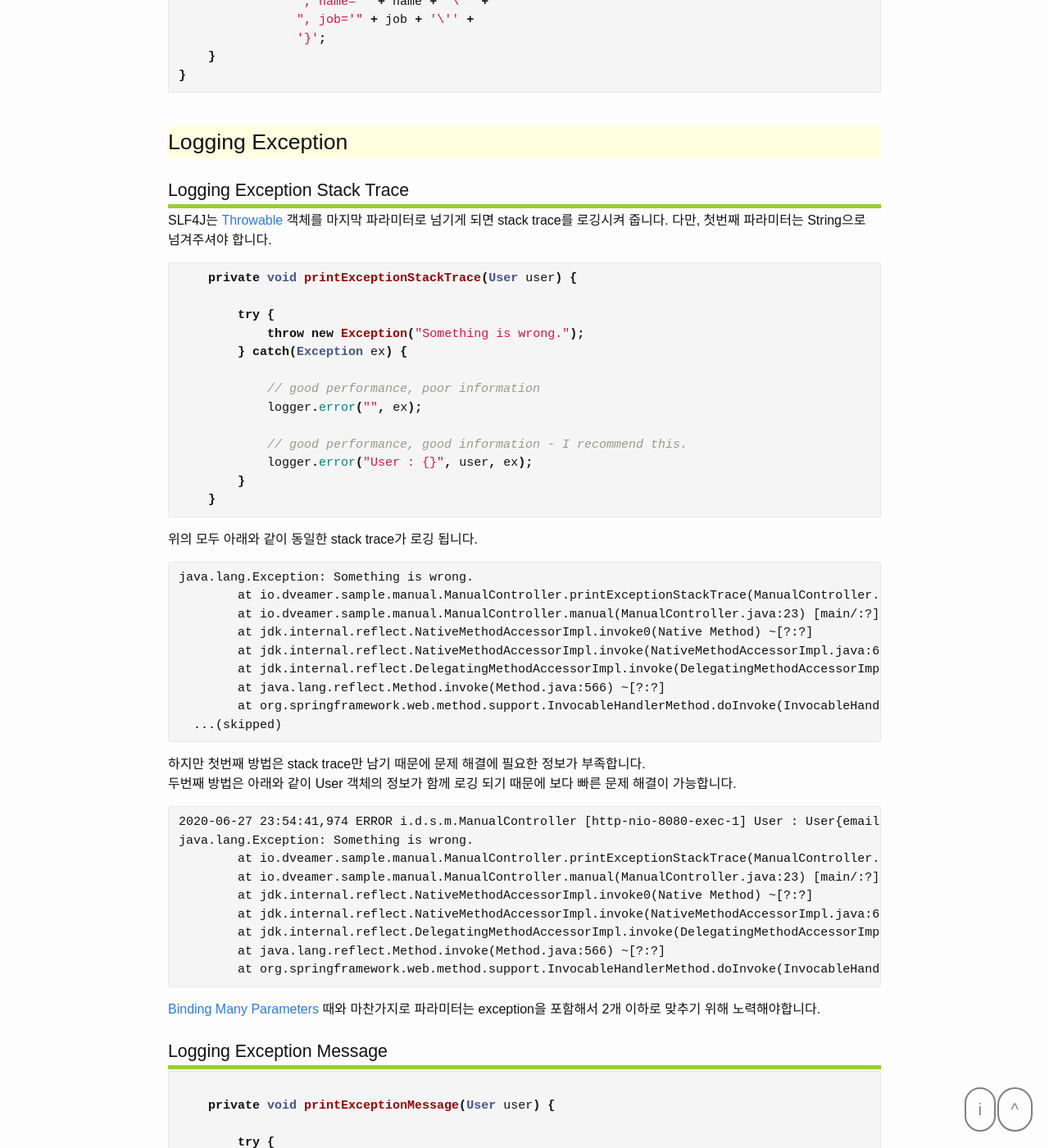
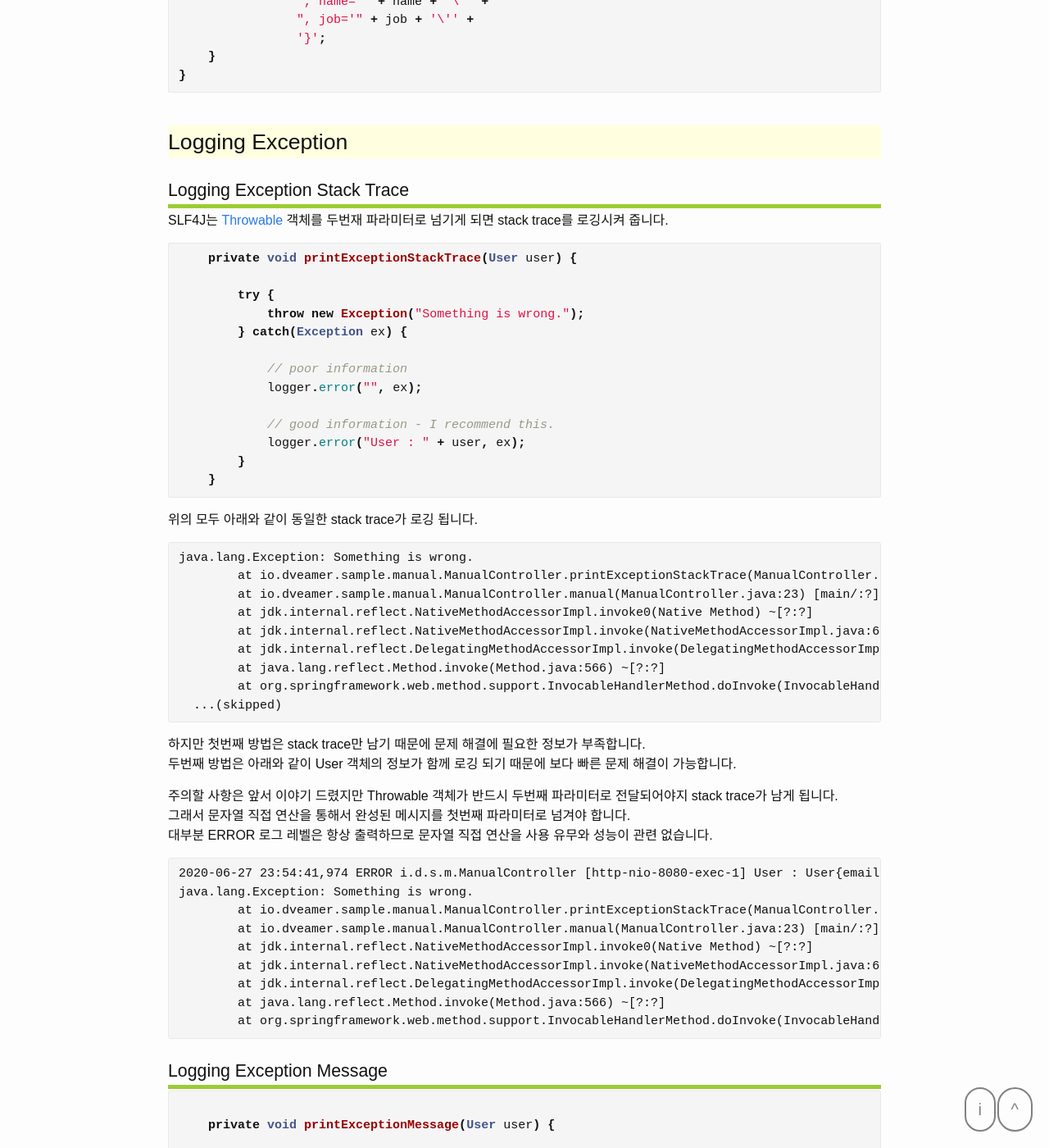
Before and after one commit to dveamer/dveamer.github.io, a Jekyll site: the page built from _posts/BackEnd/2020-06-27-HowToUseSlf4j.md, in a window 1280 px wide and 1400 px high, scrolled down 6840 px. Shown: the whole window at 82% size. Built offline with Jekyll 4.4.1, drawn with Linux system fonts in a browser that asks for light colours; some of the changed text lies outside the part shown.

Commit message:
homepage

```diff
--- a/_posts/BackEnd/2020-06-27-HowToUseSlf4j.md
+++ b/_posts/BackEnd/2020-06-27-HowToUseSlf4j.md
@@ -313,7 +313,7 @@ public class User {
 ## Logging Exception Stack Trace
 
 
-SLF4J는 [Throwable](https://cr.openjdk.java.net/~iris/se/11/latestSpec/api/java.base/java/lang/Throwable.html) 객체를 마지막 파라미터로 넘기게 되면 stack trace를 로깅시켜 줍니다. 다만, 첫번째 파라미터는 String으로 넘겨주셔야 합니다.
+SLF4J는 [Throwable](https://cr.openjdk.java.net/~iris/se/11/latestSpec/api/java.base/java/lang/Throwable.html) 객체를 두번재 파라미터로 넘기게 되면 stack trace를 로깅시켜 줍니다.
 
 ~~~java
     private void printExceptionStackTrace(User user) {
@@ -322,11 +322,11 @@ SLF4J는 [Throwable](https://cr.openjdk.java.net/~iris/se/11/latestSpec/api/java
             throw new Exception("Something is wrong.");
         } catch(Exception ex) {
 
-            // good performance, poor information
+            // poor information
             logger.error("", ex);
 
-            // good performance, good information - I recommend this.
-            logger.error("User : {}", user, ex);
+            // good information - I recommend this.
+            logger.error("User : " + user, ex);
         }
     }
 ~~~
@@ -348,6 +348,10 @@ java.lang.Exception: Something is wrong.
 하지만 첫번째 방법은 stack trace만 남기 때문에 문제 해결에 필요한 정보가 부족합니다.
 두번째 방법은 아래와 같이 User 객체의 정보가 함께 로깅 되기 때문에 보다 빠른 문제 해결이 가능합니다.
 
+주의할 사항은 앞서 이야기 드렸지만 Throwable 객체가 반드시 두번째 파라미터로 전달되어야지 stack trace가 남게 됩니다.
+그래서 문자열 직접 연산을 통해서 완성된 메시지를 첫번째 파라미터로 넘겨야 합니다.
+대부분 ERROR 로그 레벨은 항상 출력하므로 문자열 직접 연산을 사용 유무와 성능이 관련 없습니다.
+
 ~~~log
 2020-06-27 23:54:41,974 ERROR i.d.s.m.ManualController [http-nio-8080-exec-1] User : User{email='dveamer@gmail.com', name='Dveamer', job='developer'}
 java.lang.Exception: Something is wrong.
@@ -360,7 +364,6 @@ java.lang.Exception: Something is wrong.
 	at org.springframework.web.method.support.InvocableHandlerMethod.doInvoke(InvocableHandlerMethod.java:190) [spring-web-5.2.6.RELEASE.jar:5.2.6.RELEASE]
 ~~~
 
-[Binding Many Parameters](#Binding Many Parameters) 때와 마찬가지로 파라미터는 exception을 포함해서 2개 이하로 맞추기 위해 노력해야합니다.
 
 ## Logging Exception Message
 
```
Also changed, not shown: other parts of _posts/BackEnd/2020-06-27-HowToUseSlf4j.md (+1 -1 lines).
